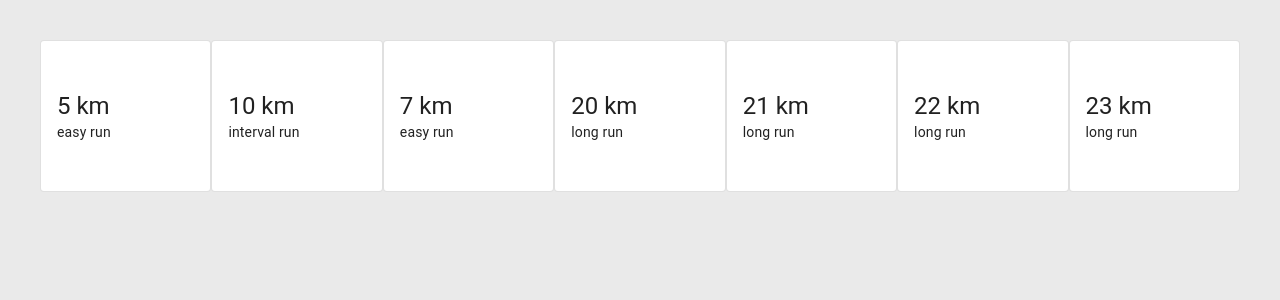
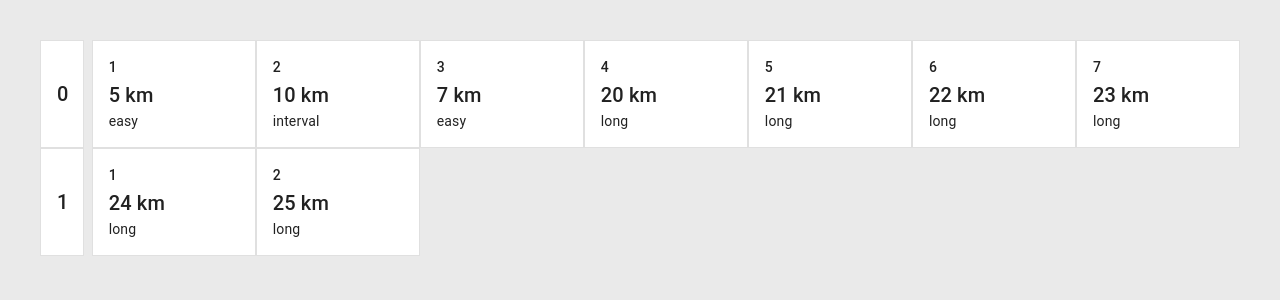
Before and after one commit to wkeebs/we-run, a React (Vite) app: page / in a window 1280 px wide. Shown: the top 300 px of the page. Built offline with nearby package versions, Linux system fonts and the light colour scheme.

Commit message:
Split cards into cycles, numbering each card

```diff
--- a/src/components/ActivityCalendar.jsx
+++ b/src/components/ActivityCalendar.jsx
@@ -1,8 +1,27 @@
 import React from "react";
-import ActivityWeek from "./ActivityWeek";
+import { CYCLE_LENGTH } from "../data";
+import Grid from "@mui/material/Unstable_Grid2";
+import ActivityCard from "./cards/ActivityCard";
+import HeaderCard from "./cards/HeaderCard";
+import { chunk } from "../utils/arrayOperations";
+import ActivityCycle from "./ActivityCycle";
+import { Stack } from "@mui/material";
 
-const ActivityCalendar = ({data}) => {
-  return <ActivityWeek data={data}></ActivityWeek>;
+const ActivityCalendar = ({ data }) => {
+  const chunkedArr = chunk(data, CYCLE_LENGTH);
+
+  return (
+    <>
+      {chunkedArr.map((elem, idx) => {
+        return (
+          <Stack direction="row" spacing={1}>
+            <HeaderCard rowNum={idx} />
+            <ActivityCycle activities={elem} length={CYCLE_LENGTH} />
+          </Stack>
+        );
+      })}
+    </>
+  );
 };
 
 export default ActivityCalendar;
--- a/src/components/ActivityCard.jsx
+++ /dev/null
@@ -1,22 +0,0 @@
-import {
-  Card,
-  CardActionArea,
-  CardContent,
-  CardHeader,
-  Typography,
-} from "@mui/material";
-
-const ActivityCard = ({ details: { distance, type } }) => {
-  return (
-    <Card variant="outlined" sx={{ width: "250px", height: "150px" }}>
-      <CardActionArea sx={{width: "100%", height: "100%"}}>
-        <CardContent sx={{ textAlign: "start" }}>
-          <Typography variant="h5">{distance} km</Typography>
-          <Typography variant="body2">{type} run</Typography>
-        </CardContent>
-      </CardActionArea>
-    </Card>
-  );
-};
-
-export default ActivityCard;
--- /dev/null
+++ b/src/components/ActivityCycle.jsx
@@ -0,0 +1,19 @@
+import Grid from "@mui/material/Unstable_Grid2";
+import React from "react";
+import ActivityCard from "./cards/ActivityCard";
+
+const ActivityCycle = ({ activities, length }) => {
+  const elements = activities.map((activity, idx) => (
+    <Grid xs={2}>
+      <ActivityCard key={idx} details={activity.details} num={idx + 1}/>
+    </Grid>
+  ));
+
+  return (
+    <Grid sx={{width: "100%"}} container columns={{ xs: length, md: 2 * length }}>
+      {...elements}
+    </Grid>
+  );
+};
+
+export default ActivityCycle;
--- a/src/components/ActivityWeek.jsx
+++ /dev/null
@@ -1,18 +0,0 @@
-import React from "react";
-import ActivityCard from "./ActivityCard";
-import { Stack } from "@mui/material";
-import { useState } from "react";
-
-const ActivityWeek = ({ data, startDate }) => {
-  const [activities, setActivities] = useState(data.slice(0, 7));
-
-  return (
-    <Stack direction="row">
-      {activities.map((entry, idx) => {
-        return <ActivityCard key={idx} details={entry.details}></ActivityCard>;
-      })}
-    </Stack>
-  );
-};
-
-export default ActivityWeek;
--- /dev/null
+++ b/src/components/cards/ActivityCard.jsx
@@ -0,0 +1,9 @@
+import BaseCard from "./BaseCard";
+
+const ActivityCard = ({ details: { distance, type }, num }) => {
+  return (
+    <BaseCard title={distance + " km"} content={type} info={num}></BaseCard>
+  );
+};
+
+export default ActivityCard;
--- /dev/null
+++ b/src/components/cards/BaseCard.jsx
@@ -0,0 +1,21 @@
+import { Card, CardActionArea, CardContent, Typography } from "@mui/material";
+import React from "react";
+
+const BaseCard = ({ title, content, info }) => {
+  return (
+    <Card
+      variant="outlined"
+      sx={{ borderRadius: 0, minHeight: "100px"}}
+    >
+      <CardActionArea sx={{ width: "100%", height: "100%" }}>
+        <CardContent sx={{ textAlign: "start" }}>
+          <Typography variant="subtitle2">{info}</Typography>
+          <Typography variant="h6">{title}</Typography>
+          <Typography variant="body2">{content}</Typography>
+        </CardContent>
+      </CardActionArea>
+    </Card>
+  );
+};
+
+export default BaseCard;
--- /dev/null
+++ b/src/components/cards/HeaderCard.jsx
@@ -0,0 +1,8 @@
+import React from "react";
+import BaseCard from "./BaseCard";
+
+const HeaderCard = ({ rowNum }) => {
+  return <BaseCard title={rowNum}></BaseCard>;
+};
+
+export default HeaderCard;
--- a/src/data/index.jsx
+++ b/src/data/index.jsx
@@ -1,5 +1,4 @@
-const TYPE_EASY = "easy";
-const TYPE_LONG = "long";
-const TYPE_INTERVALS = "interval";
-
-export { TYPE_EASY, TYPE_INTERVALS, TYPE_LONG };
+export const TYPE_EASY = "easy";
+export const TYPE_LONG = "long";
+export const TYPE_INTERVALS = "interval";
+export const CYCLE_LENGTH = 7;
--- /dev/null
+++ b/src/utils/arrayOperations.js
@@ -0,0 +1,23 @@
+export const chunkIntoN = (arr, n) => {
+  const size = Math.ceil(arr.length / n);
+  return Array.from({ length: n }, (v, i) =>
+    arr.slice(i * size, i * size + size)
+  );
+};
+
+export const chunkify = function* (itr, size) {
+  let chunk = [];
+  for (const v of itr) {
+    chunk.push(v);
+    if (chunk.length === size) {
+      yield chunk;
+      chunk = [];
+    }
+  }
+  if (chunk.length) yield chunk;
+};
+
+export const chunk = (arr, size) =>
+  Array.from({ length: Math.ceil(arr.length / size) }, (v, i) =>
+    arr.slice(i * size, i * size + size)
+  );
```
